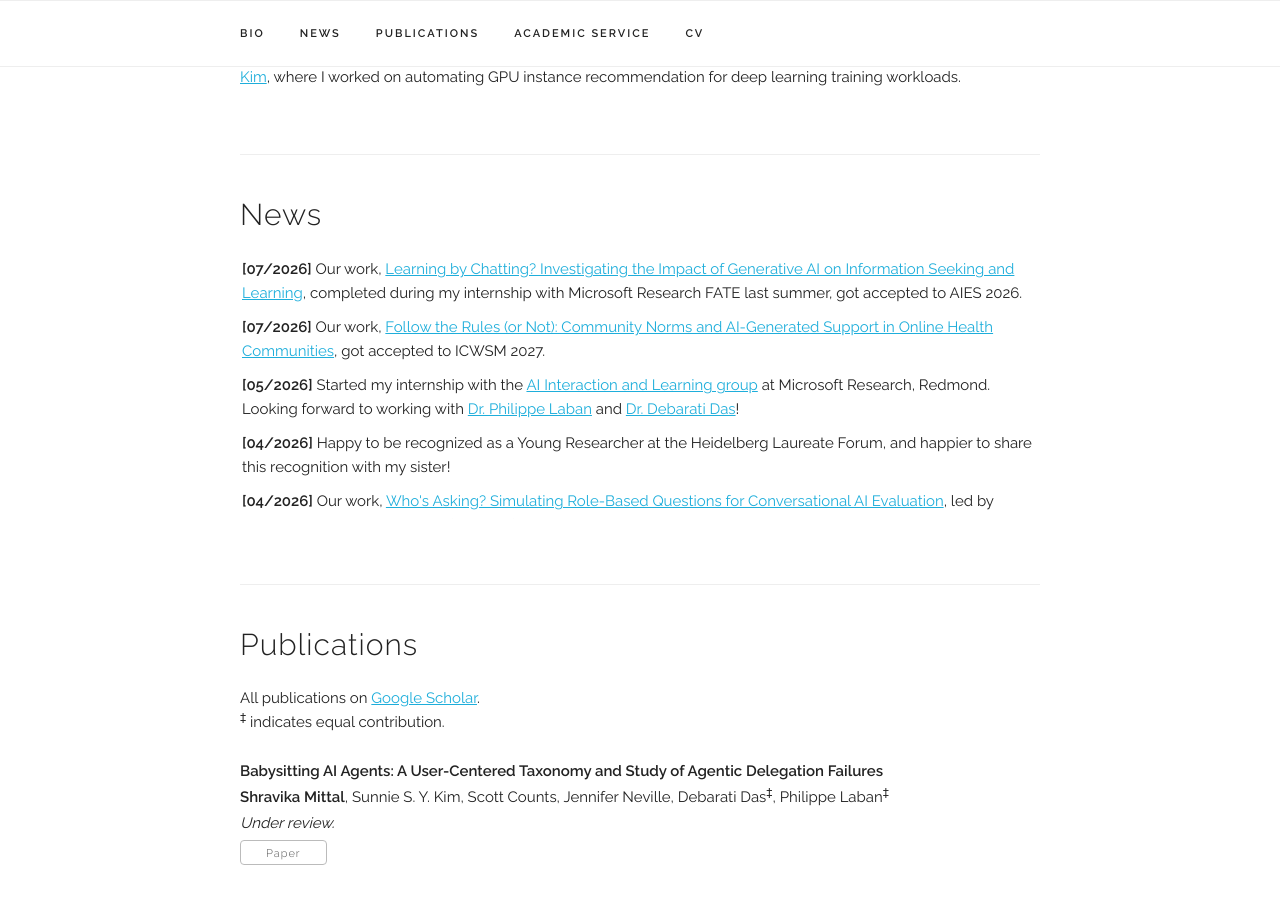
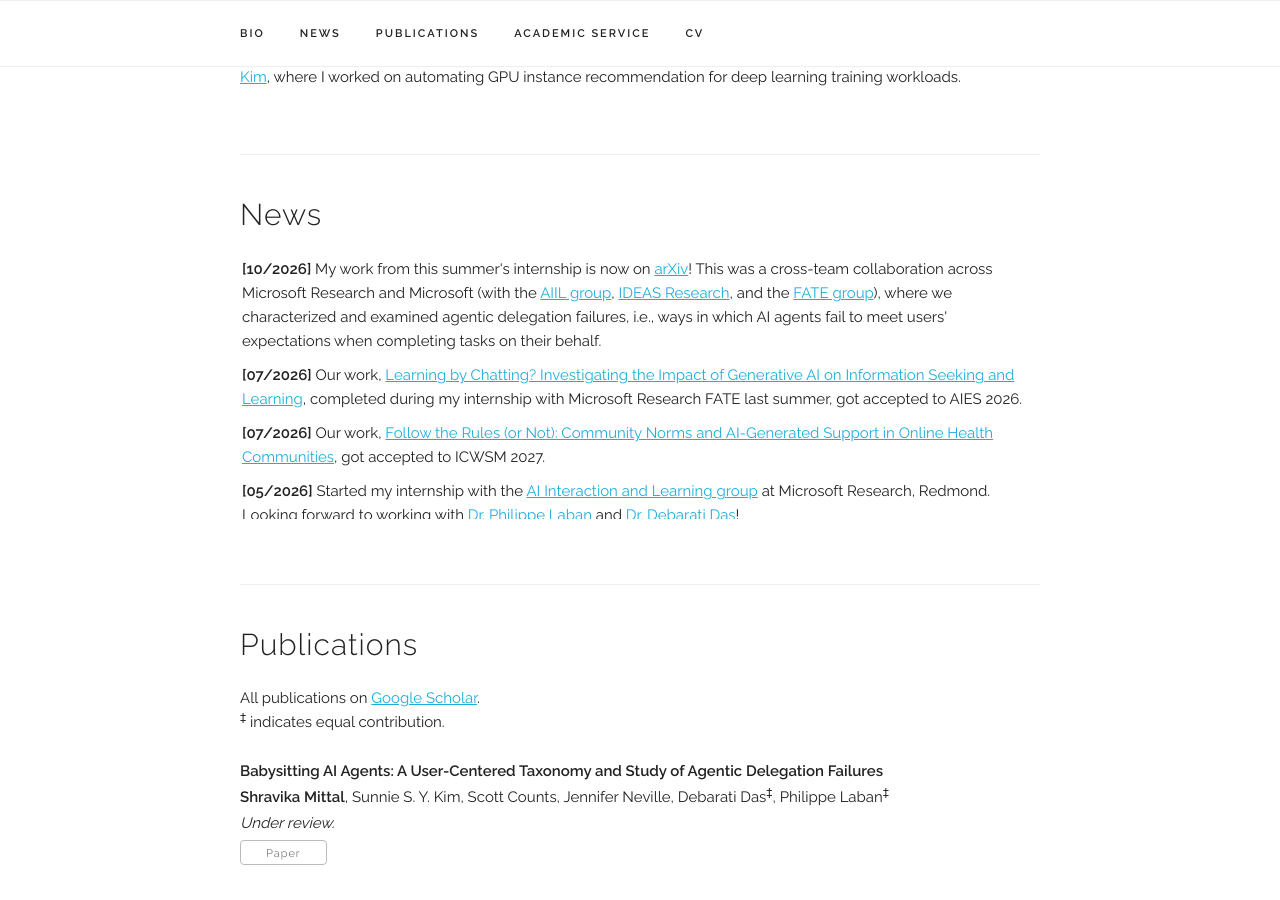
Before and after one commit to mittalshravika/mittalshravika.github.io, a Jekyll site: the page built from index.html, in a window 1280 px wide and 900 px high, scrolled down 718 px. Built offline with Jekyll 4.4.1, drawn with Linux system fonts in a browser that asks for light colours; some web fonts are replaced.

Commit message:
summer intern paper announcement

```diff
--- a/index.html
+++ b/index.html
@@ -64,6 +64,12 @@ title: Home
   <h4>News</h4>
 
   <UL style="list-style-type: none; padding: 2px; overflow-y: scroll; height:260px;">
+
+    <li> <b>[10/2026]</b>
+
+    My work from this summer's internship is now on <a href="https://arxiv.org/abs/2610.34748">arXiv</a>! This was a cross-team collaboration across Microsoft Research and Microsoft (with the <a href="https://arxiv.org/abs/2610.34748">AIIL group</a>, <a href="https://www.microsoft.com/en-us/research/group/ideas-research/people/">IDEAS Research</a>, and the <a href="https://www.microsoft.com/en-us/research/theme/fate/">FATE group</a>), where we characterized and examined agentic delegation failures, i.e., ways in which AI agents fail to meet users' expectations when completing tasks on their behalf.
+
+    </li>
 
     <li> <b>[07/2026]</b>
 
```
